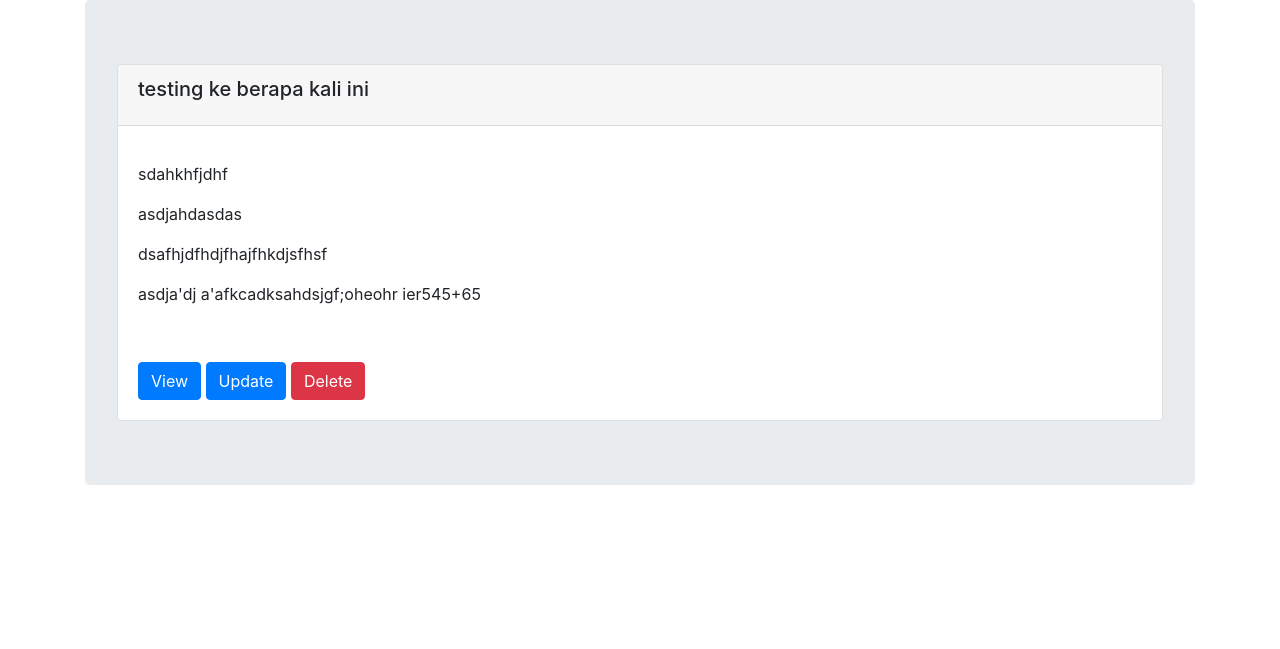
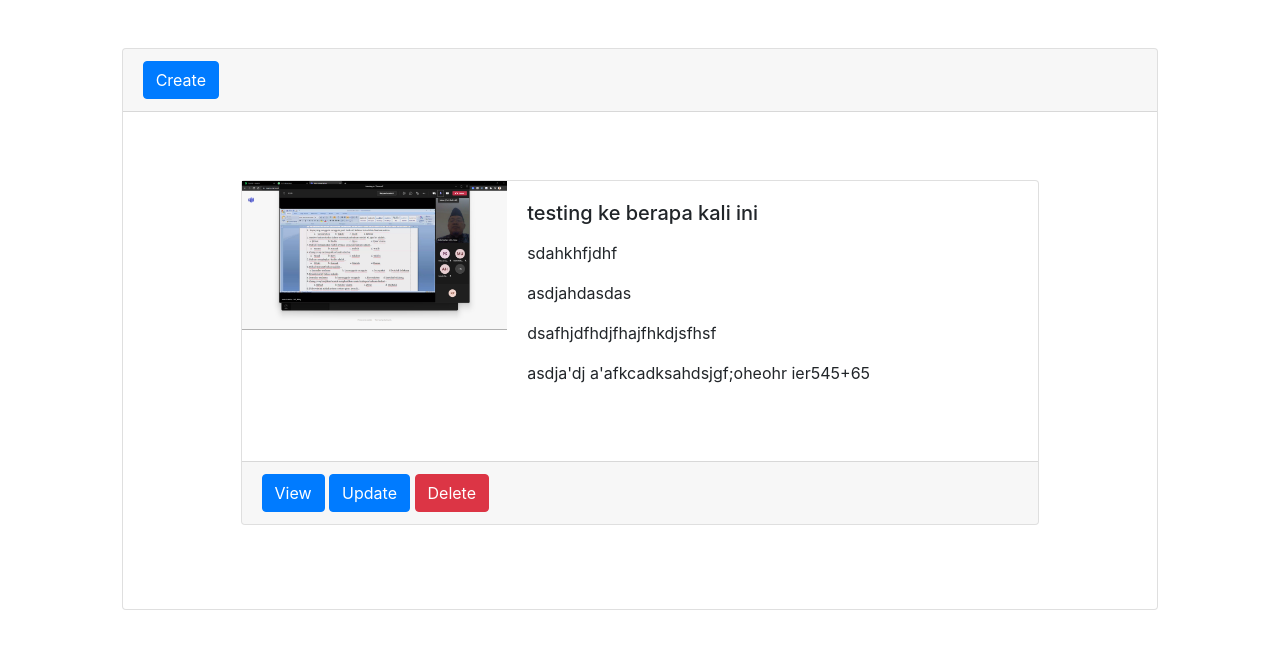
Before and after one commit to bintangx1902/dj-e-commerce, a Django app: page /set-up/ in a window 1280 px wide. Shown: the top 649 px of the page. Run offline with Django 3.2, Linux system fonts and the light colour scheme; data comes from the database, SQL or seed files in the repository; both versions use the stored data as it was after the commit; some libraries are stand-ins or nearby versions.

```diff
--- a/core/templates/core/item_list.html
+++ b/core/templates/core/item_list.html
@@ -3,22 +3,44 @@
 {% block title %} Item List Page {% endblock %}
 
 {% block content %}
-    <div class="container">
-        <div class="jumbotron">
-            {% for item in items %}
-            <div class="card">
-                <div class="card-header">
-                    <h5 class="card-title">{{ item.title }}</h5>
-                </div>
-                <div class="card-body">
-
-                    <p class="card-text">{{ item.description | safe }}</p>
-                    <a href="{% url 'core:item-detail' item.item_slug %}" class="btn btn-primary">View</a>
-                    <a href="{% url 'core:item-update' item.item_slug %}" class="btn btn-primary">Update</a>
-                    <a href="{% url 'core:item-delete' item.item_slug %}" class="btn btn-danger">Delete</a>
+<div class="row mx-auto my-5">
+    <div class="col-10 col-lg-10 mx-auto">
+        <div class="card">
+            <h5 class="card-header">
+                <a href="{% url 'core:item-create' %}" class="btn btn-primary"> Create </a>
+            </h5>
+            <div class="card-body">
+                <div class="row mx-auto my-5">
+                    <div class="col-10 col-lg-10 mx-auto">
+                        <div class="card mb-3" style="">
+                            {% for item in items %}
+                            <div class="row no-gutters">
+                                <div class="col-md-4">
+                                    <img src="{{ item.image.url }}" alt="" class="img-fluid my-auto">
+                                </div>
+                                <div class="col-md-8">
+                                    <div class="card-body">
+                                        <h5 class="card-title"> {{ item.title }} </h5>
+                                        <p class="card-text">{{ item.description | safe }}</p>
+                                    </div>
+                                </div>
+                                <div class="col-md-12">
+                                    <div class="card-footer">
+                                        <a href="{% url 'core:item-detail' item.item_slug %}" class="btn btn-primary">
+                                            View </a>
+                                        <a href="{% url 'core:item-update' item.item_slug %}" class="btn btn-primary">
+                                            Update </a>
+                                        <a href="{% url 'core:item-delete' item.item_slug %}" class="btn btn-danger">
+                                            Delete </a>
+                                    </div>
+                                </div>
+                            </div>
+                            {% endfor %}
+                        </div>
+                    </div>
                 </div>
             </div>
-            {% endfor %}
         </div>
     </div>
+</div>
 {% endblock %}
```
Also changed, not shown: commerce/templates/com/home.html (+6 -3 lines), db.sqlite3, media/img/Screenshot_246.png (added).
